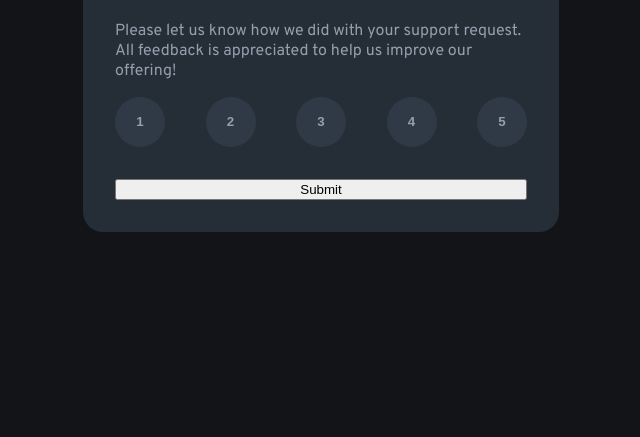
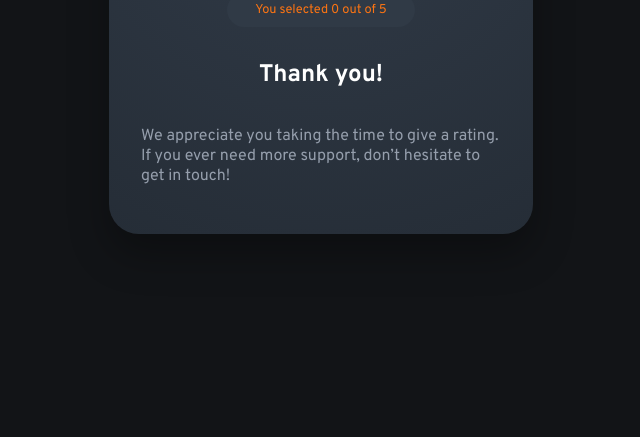
Before and after one commit to maxwhateverkozlov/interactive-rating-component-main, a plain HTML site: page index.html in a window 1280 px wide. Shown: the part 363-800 px from the top of the page, without its empty margins (319-959 px from the left). Drawn offline with Linux system fonts and the light colour scheme.

Commit message:
style: second state styling

```diff
--- a/index.html
+++ b/index.html
@@ -16,7 +16,7 @@
 <body>
   <!-- Rating state start -->
   <div class="card">
-    <div id="rating-state" class="state-container">
+    <div id="rating-state" class="state-container hidden">
 
       <div class="star-container">
         <img src="images/icon-star.svg" alt="" aria-hidden="true">
@@ -41,7 +41,7 @@
 
     <!-- Thank you state start -->
 
-    <div id="thank-you-state" class="state-container hidden">
+    <div id="thank-you-state" class="state-container">
       <img src="images/illustration-thank-you.svg" alt="" aria-hidden="true" class="thank-you-img">
       <p class="selected-result">You selected <span id="rating-value">0</span> out of 5</p>
 
--- a/scss/_buttons.scss
+++ b/scss/_buttons.scss
@@ -16,4 +16,31 @@
   font-weight: v.$mainweight;
   cursor: pointer;
   color: v.$grey500;
+
+  &:hover {
+    background-color: v.$orange;
+    color: v.$white;
+  }
+
+  &.active {
+    background-color: v.$grey500;
+    color: v.$white;
+  }
 }
+
+.btn-submit {
+  background-color: v.$orange;
+  border: none;
+  border-radius: 25px;
+  color: black;
+  font-weight: v.$mainweight;
+  text-transform: uppercase;
+  padding: 15px;
+  letter-spacing: 2px;
+
+  &:hover {
+    background-color: v.$white;
+    color: black;
+    cursor: pointer;
+  }
+}
--- a/scss/_layout.scss
+++ b/scss/_layout.scss
@@ -3,14 +3,20 @@
 
 
 .card {
-  background-color: v.$grey900;
+  background-color: v.$grey900; //fallback
+  background: radial-gradient(
+    circle at top,
+    v.$grey800 0%,
+    v.$grey900
+  );
   padding: 24px;
-  border-radius: 20px;
-  max-width: 330px;
+  border-radius: 30px;
+  max-width: 310px;
   width: 90%;
+  box-shadow: 0 20px 40px rgba(0, 0, 0, 0.3);
 
   @media (min-width: 768px) {
-    max-width: 412px;
+    max-width: 360px;
     padding: 32px;
   }
 }
--- a/scss/_statetwo.scss
+++ b/scss/_statetwo.scss
@@ -1,3 +1,24 @@
+@use 'variables' as v;
+
 .hidden {
   display: none !important;
 }
+
+#thank-you-state {
+  display: flex;
+  flex-direction: column;
+  align-items: center;
+  justify-content: center;
+}
+
+.selected-result {
+  align-self: center;
+  background-color: lighten(v.$grey900, 5%);
+  text-align: center;
+  color: v.$orange;
+  font-weight: v.$secondaryweight;
+  font-size: 0.8rem;
+  padding: 9px;
+  border-radius: 20px;
+  width: 47%;
+}
--- a/scss/_variables.scss
+++ b/scss/_variables.scss
@@ -9,6 +9,7 @@ $orange: hsl(25, 97%, 53%);
 
 $white: hsl(0, 100%, 100%);
 $grey500: hsl(217, 12%, 63%);
+$grey800: hsl(214, 19%, 24%);
 $grey900: hsl(213, 19%, 18%);
 $grey950: hsl(216, 12%, 8%);
 
--- a/scss/main.scss
+++ b/scss/main.scss
@@ -19,6 +19,10 @@ h1 {
   size: v.$font-size;
 }
 
+h2 {
+  color: v.$white;
+}
+
 p {
   color: v.$grey500;
   font-weight: v.$secondaryweight;
```
Also changed, not shown: css/main.css, 1 other file.
